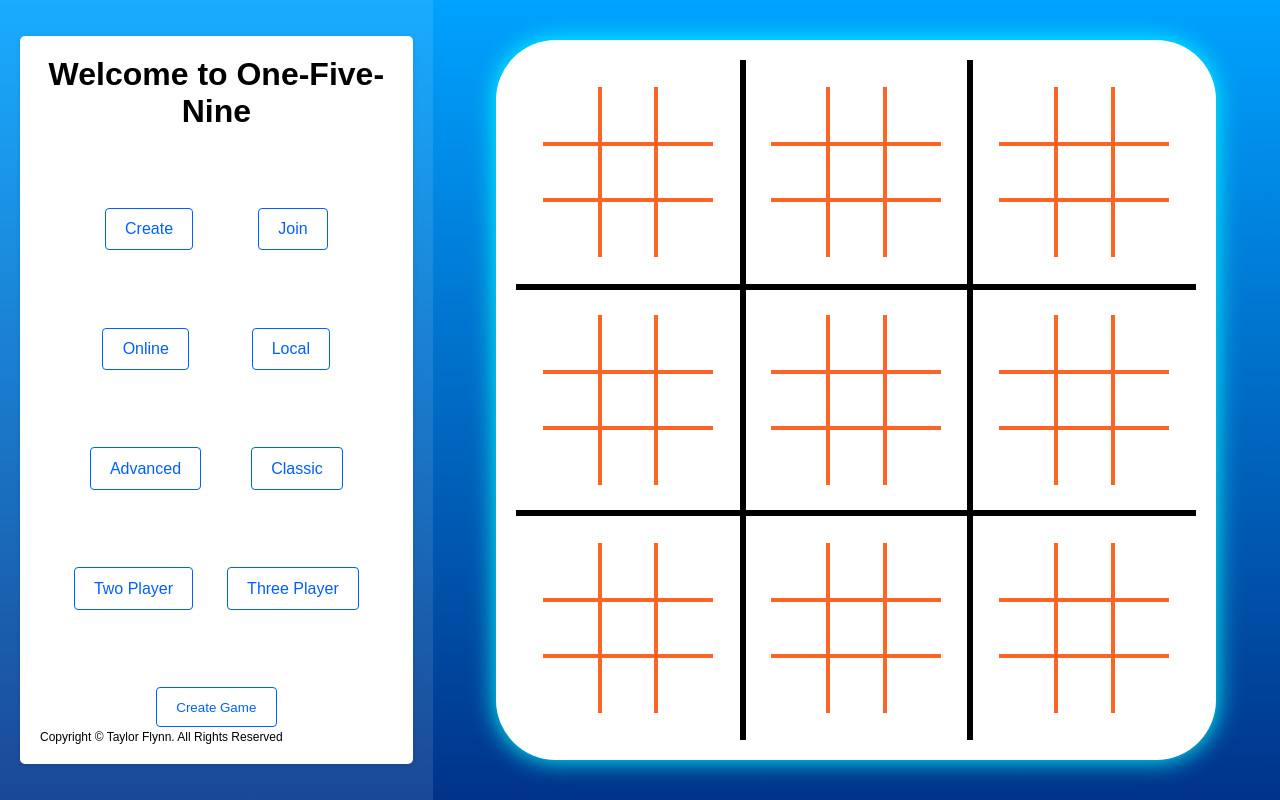
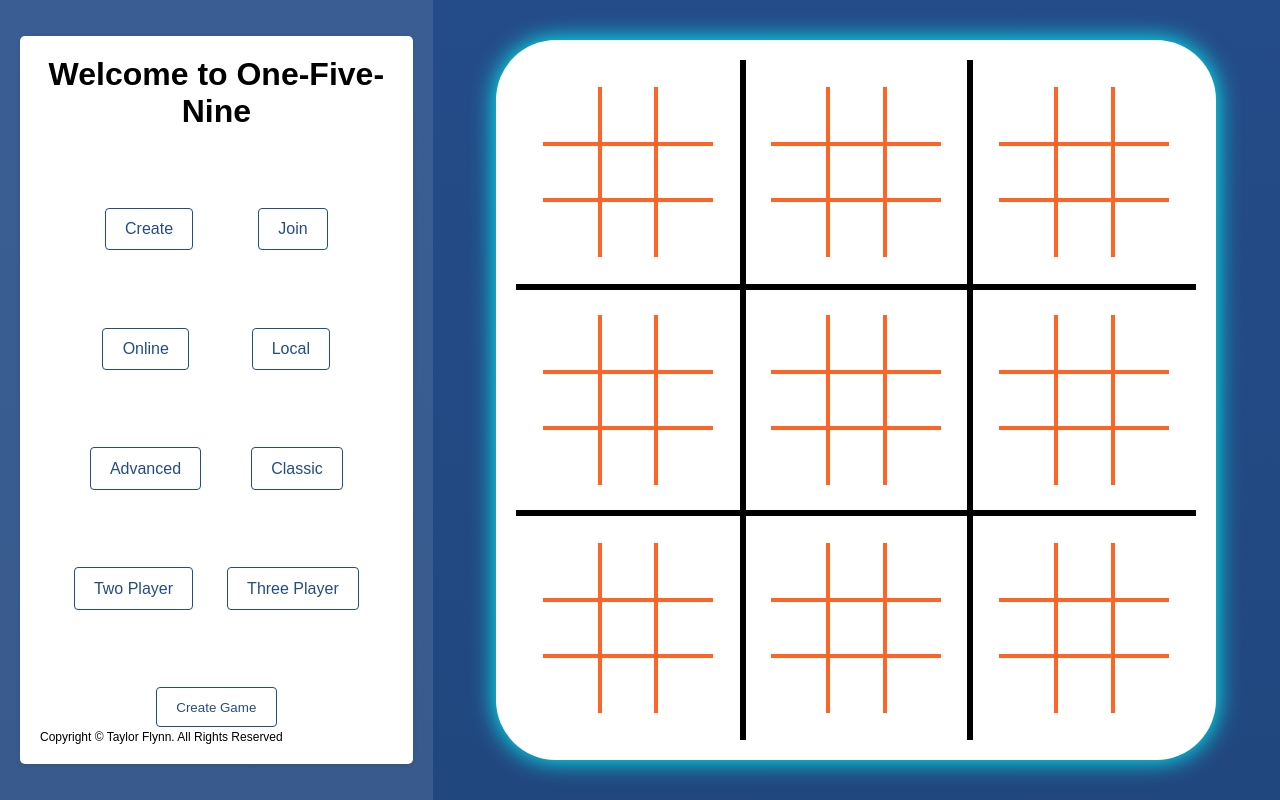
Before and after one commit to TaylorFlynn/OneFiveNine, a React app in the folder client/: page / in a window 1280 px wide. Built offline with nearby package versions, Linux system fonts and the light colour scheme; no server answers.

Commit message:
CSS/ GitIgnore Update

```diff
--- a/client/src/App.css
+++ b/client/src/App.css
@@ -19,7 +19,7 @@ body {
 }
 
 :root {
-  --primary-color: #005fff;
+  --primary-color: #244c88;
   --test-color: #13607c;
   --primary-color-alpha: #005fff1a;
   --small-axis: min(calc(100vw - 320px), 100vh);
@@ -67,7 +67,7 @@ body {
 .app__wrapper {
   height: 100vh;
   width: 100vw;
-  background: linear-gradient(0deg, rgba(0, 0, 0, 0.459), rgb(0, 162, 255)),
+  background: linear-gradient(0deg, rgba(0, 0, 0, 0.068), var(--primary-color)),
     var(--primary-color);
   display: flex;
   flex-direction: row;
```
Also changed, not shown: 2 other files (tests, documents, lock files or other folders).
